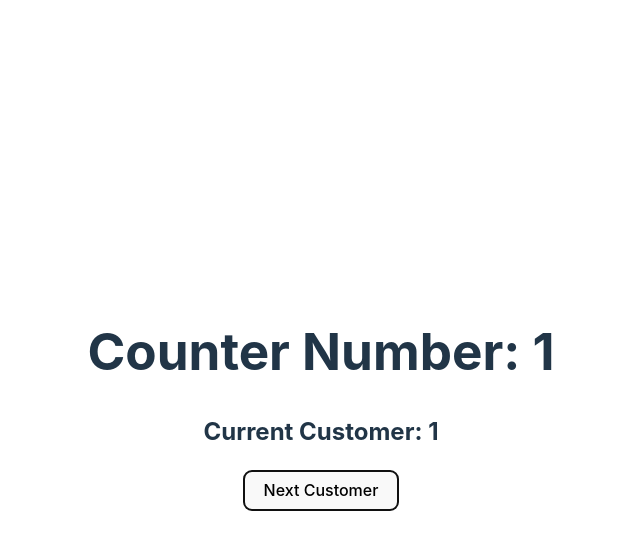
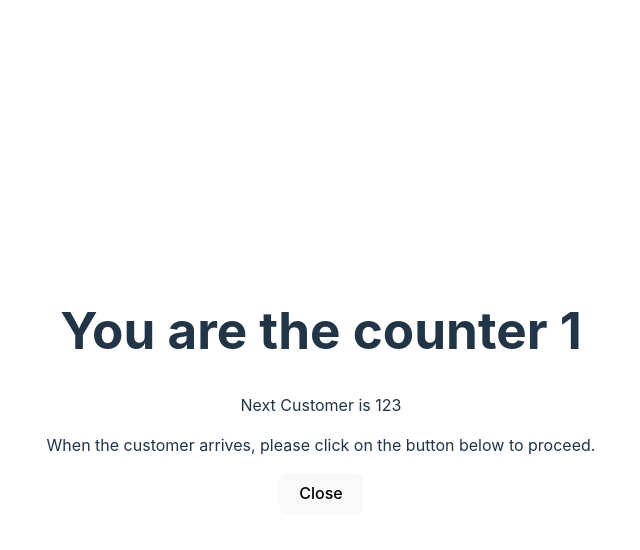
Before and after one commit to GiuseppeArbore/polito-se2-24-18, a React (Vite) app in the folder client/: page /counter/1/1 in a window 1280 px wide. Both pictures are taken after a click on the button "Next Customer". Shown: the top 550 px of the page, without its empty margins (319-959 px from the left). Built offline with nearby package versions, Linux system fonts and the light colour scheme.

Commit message:
add the possibility for the officer to see the next number to call

```diff
--- a/client/src/Components/Counter/OfficeDesk.tsx
+++ b/client/src/Components/Counter/OfficeDesk.tsx
@@ -1,22 +1,40 @@
-import React from 'react';
-import { Button } from 'react-bootstrap';
+import React, { useState } from 'react';
+import { Alert, Button } from 'react-bootstrap';
 import { useParams } from 'react-router-dom';
-
 
 function OfficeDesk() {
     const { number, ticket_number } = useParams<{ number: string, ticket_number?: string }>();
+    const [showAlert, setShowAlert] = useState(false);
+
+    const handleShow = () => setShowAlert(true);
+    const handleClose = () => setShowAlert(false);
 
     return (
-        <div>
-            <h1>Counter Number: {number}</h1>
-            {ticket_number && <h2>Current Customer: {ticket_number}</h2>}
+        <>
+            <h1 style={{ textAlign: 'center', marginTop: '1rem' }}>You are the counter {number}</h1>
 
-            <div style={{ display: 'flex', flexWrap: 'wrap', gap: '3rem', justifyContent: 'space-around' }}>
-                <Button variant="primary" >Next Customer</Button>
-                {/* Button to proceed to the next customer (OnClick we need to call Alberto's function) */}
+            <div style={{ display: 'flex', flexDirection: 'column', alignItems: 'center' }}>
+                {showAlert ? (
+                    <Alert variant="success" onClose={handleClose}>
+                        <Alert.Heading>Next Customer is 123</Alert.Heading>
+                        <p>
+                            When the customer arrives, please click on the button below to proceed.
+                        </p>
+                        <Button onClick={handleClose} variant="outline-success">
+                            Close
+                        </Button>
+                    </Alert>
+            ) : (
+                <>
+                    {ticket_number && <h2>Current Customer: {ticket_number}</h2>}
+                    <div style={{ display: 'flex', flexWrap: 'wrap', gap: '3rem', justifyContent: 'space-around' }}>
+                        <Button variant="primary" onClick={handleShow}>Next Customer</Button>
+                    </div>
+                </>
+            )}
 
             </div>
-        </div>
+        </>
     );
 }
 
```
